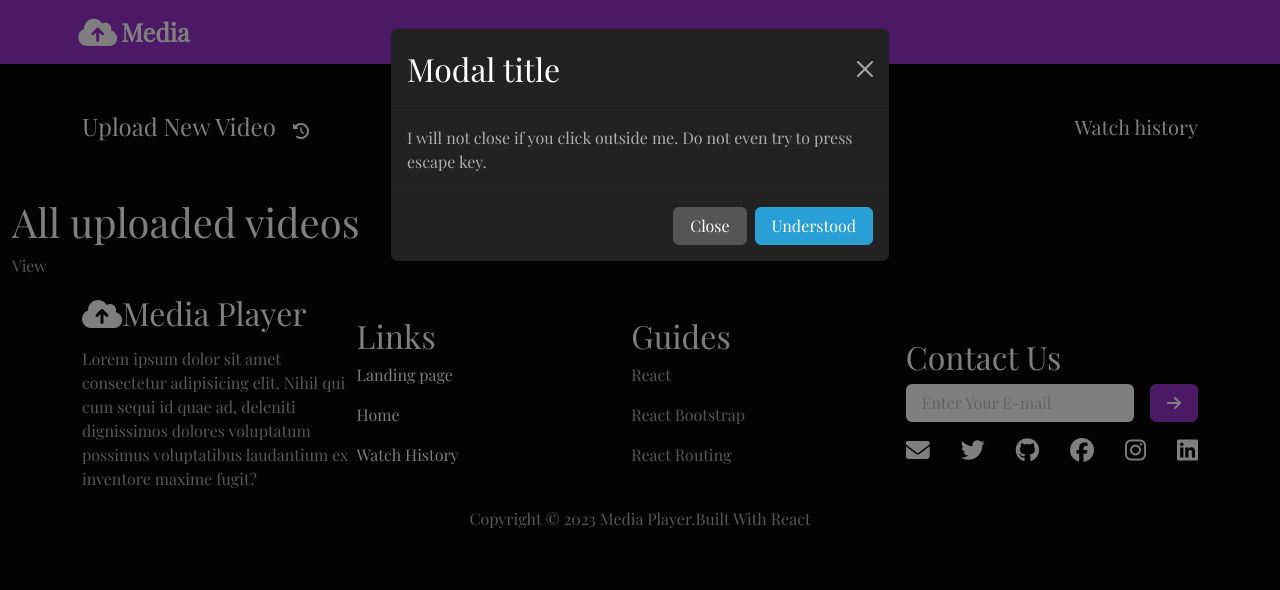
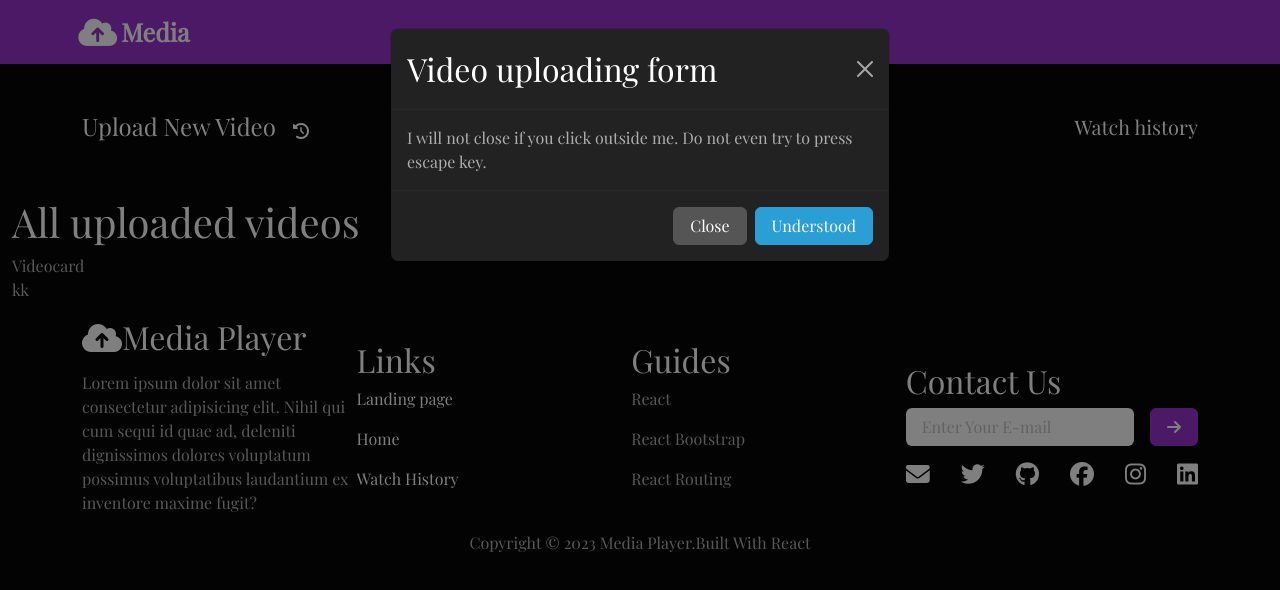
Before and after one commit to roshan-roy-22/MediaPlayer, a React (Vite) app: page /home in a window 1280 px wide. Both pictures are taken after a click on the button 300 px from the left and 130 px from the top of the page. Shown: the top 590 px of the page. Built offline with nearby package versions, Linux system fonts and the light colour scheme.

Commit message:
thursday

```diff
--- a/src/Components/Add.jsx
+++ b/src/Components/Add.jsx
@@ -25,7 +25,7 @@ function Add() {
         keyboard={false}
       >
         <Modal.Header closeButton>
-          <Modal.Title>Modal title</Modal.Title>
+          <Modal.Title>Video uploading form</Modal.Title>
         </Modal.Header>
         <Modal.Body>
           I will not close if you click outside me. Do not even try to press
--- a/src/Components/View.jsx
+++ b/src/Components/View.jsx
@@ -1,8 +1,18 @@
 import React from 'react'
+import {Row,Col} from 'react-bootstrap'
+import Videocard from './Videocard'
+
 
 function View() {
   return (
-    <div>View</div>
+    <>
+    <Row>
+      <Col sm={12} md={6} lg={4} xl={3}>
+     <Videocard/>
+      </Col>
+    </Row>
+    kk
+    </>
   )
 }
 
```
